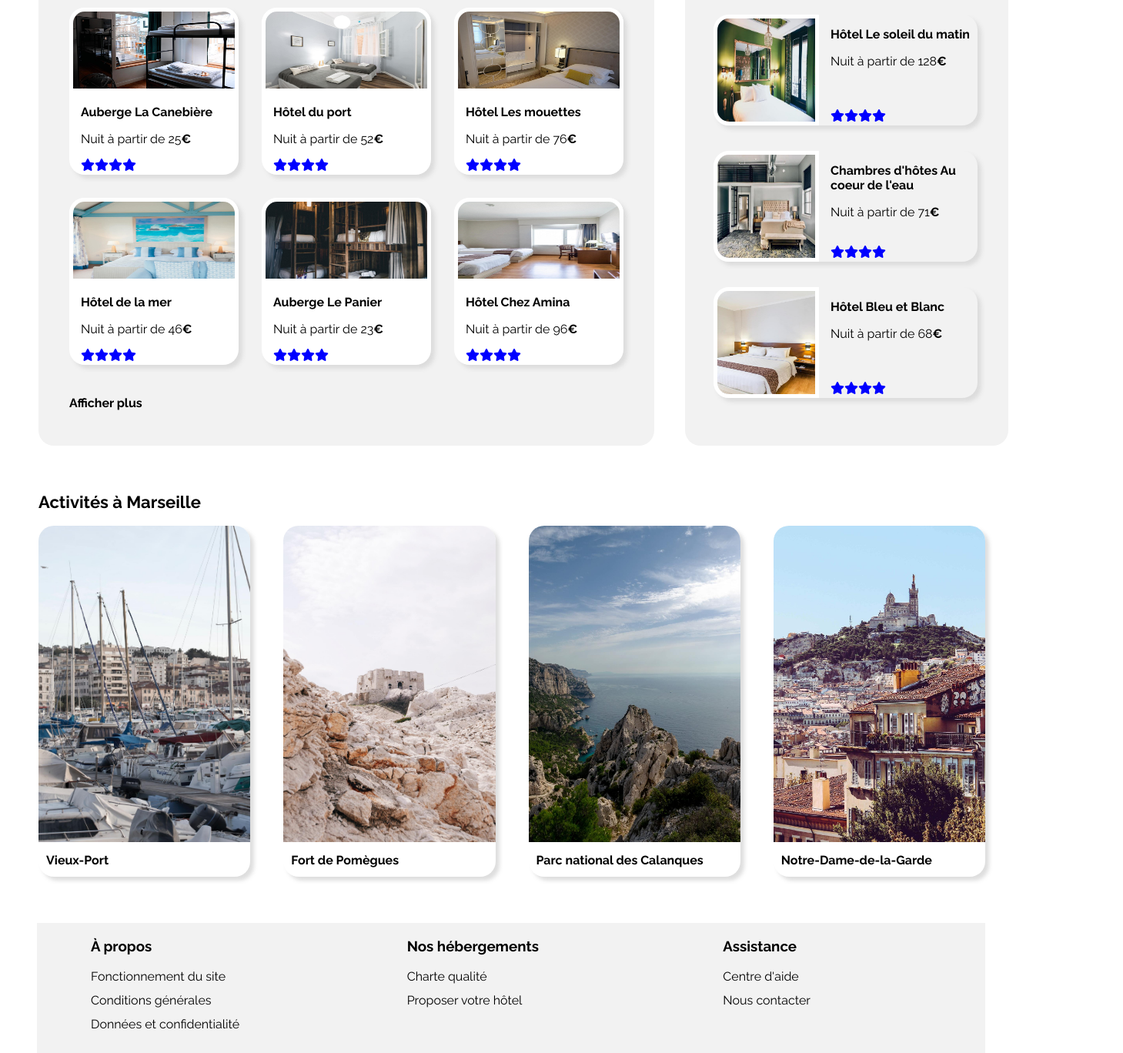
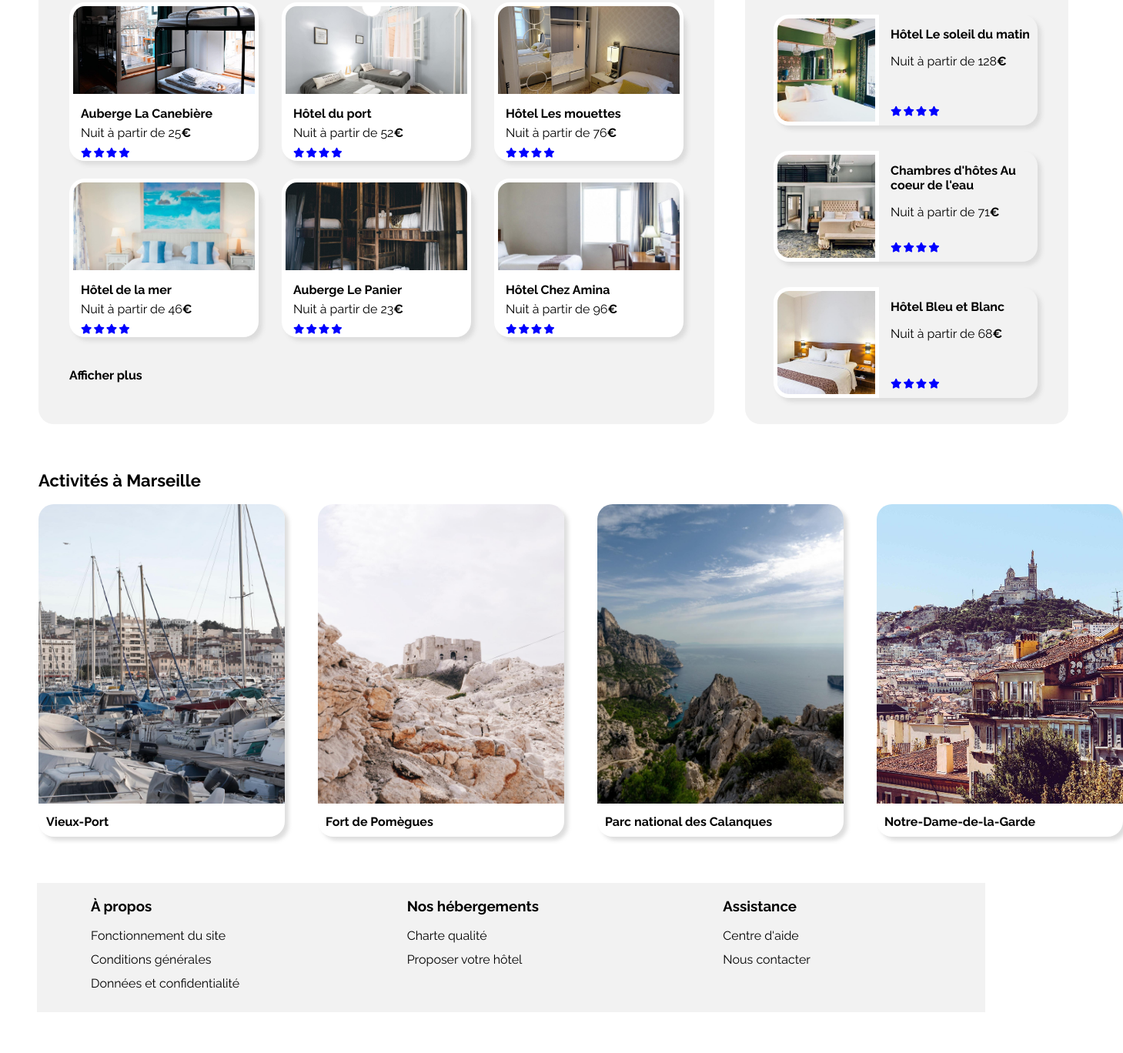
Before and after one commit to AroldMauger/projet_2_booki, a plain HTML site: page index.html in a window 1280 px wide. Shown: the part 447-1815 px from the top of the page at 77% size, 1459 px wide, since content can reach past the window. After the commit the page ends 1762 px from the top, so only its background shows below. Drawn offline with Linux system fonts and the light colour scheme.

Commit message:
Travail sur padding, balise <a>, footer

```diff
--- a/css/style.css
+++ b/css/style.css
@@ -160,35 +160,43 @@ label {
     text-decoration: none;
     color: black;
 
+
 }
 .card {
     background-color: white;
     border-radius: 20px;
     display: flex;
     flex-direction: column;
-    justify-content: space-between;
+    justify-content: center;
     box-shadow: 5px 5px 5px #d9d9d9dd;
-}
+    width: 246px;
+    height: 199px;
 
-.etoiles {
-    display: flex;
-    margin-bottom: 5px;
 }
 
 .card_image {
     border-radius: 20px 20px 0px 0px;
     border: 5px solid #FFFFFF;
+    object-fit: cover;
 }
 
 .card_image_small {
     border-radius: 20px 0px 0px 20px;
-    border: 5px solid #FFFFFF
-
+    border: 5px solid #FFFFFF;
+    object-fit: cover;
 }
 .content_medium_card {
     padding-left:15px;
+    line-height: 9px;
 }
-
+.etoiles {
+    display: flex;
+    padding-bottom: 11px;
+}
+.etoiles >i {
+    font-size: 80%;
+    letter-spacing: 2px;
+}
 .smallcard {
     width: 343px;
     height: 144px;
@@ -232,7 +240,6 @@ h3 > a {
     grid-template-columns: 1fr 1fr 1fr 1fr;
     gap : 43px;
     margin-top: 18px;
-
 }
 .large_cards img {
     object-fit: cover;
--- a/index.html
+++ b/index.html
@@ -73,7 +73,7 @@
                     <div class="medium_cards">
                         <a class="lien_cards 1" href="#">
                             <div class="card 1">
-                                <img class="card_image" src="images/hebergements/3_medium/marcus-loke-WQJvWU_HZFo-unsplash.jpg" alt="Photo de l'Auberge La Canebière" style="width: 220px; height: 110px;">
+                                <img class="card_image" src="images/hebergements/3_medium/marcus-loke-WQJvWU_HZFo-unsplash.jpg" alt="Photo de l'Auberge La Canebière" style="width: 246px; height: 124px;">
                                 <div class="content_medium_card">
                                 <p class="titre_cards">Auberge La Canebière</p>
                                 <p>Nuit à partir de 25<strong>€</strong></p>
@@ -88,7 +88,7 @@
                         </a>
                         <a class="lien_cards 2" href="#">
                             <div class="card 2">
-                                <img class="card_image" src="images/hebergements/3_medium/fred-kleber-gTbaxaVLvsg-unsplash.jpg" alt="Photo de l'Hôtel du port" style="width: 220px; height: 110px;">
+                                <img class="card_image" src="images/hebergements/3_medium/fred-kleber-gTbaxaVLvsg-unsplash.jpg" alt="Photo de l'Hôtel du port" style="width: 246px; height: 124px;">
                                 <div class="content_medium_card">
                                 <p class="titre_cards">Hôtel du port</p>
                                 <p>Nuit à partir de 52<strong>€</strong></p>
@@ -103,7 +103,7 @@
                         </a>
                         <a class="lien_cards 3" href="#">
                             <div class="card 3">
-                                <img class="card_image" src="images/hebergements/3_medium/reisetopia-B8WIgxA_PFU-unsplash.jpg" alt="Photo de l'Hôtel Les mouettes" style="width: 220px; height: 110px;">
+                                <img class="card_image" src="images/hebergements/3_medium/reisetopia-B8WIgxA_PFU-unsplash.jpg" alt="Photo de l'Hôtel Les mouettes" style="width: 246px; height: 124px;">
                                     <div class="content_medium_card">
                                     <p class="titre_cards">Hôtel Les mouettes</p>
                                         <p>Nuit à partir de 76<strong>€</strong></p>
@@ -118,7 +118,7 @@
                         </a>
                         <a class="lien_cards 4" href="#">
                             <div class="card 4">
-                                <img class="card_image" src="images/hebergements/3_medium/annie-spratt-Eg1qcIitAuA-unsplash.jpg" alt="Photo de l'Hôtel de la mer" style="width: 220px; height: 110px;">
+                                <img class="card_image" src="images/hebergements/3_medium/annie-spratt-Eg1qcIitAuA-unsplash.jpg" alt="Photo de l'Hôtel de la mer" style="width: 246px; height: 124px;">
                                     <div class="content_medium_card">
                                     <p class="titre_cards">Hôtel de la mer</p>
                                         <p>Nuit à partir de 46<strong>€</strong></p>
@@ -133,7 +133,7 @@
                         </a>
                         <a class="lien_cards 5" href="#">
                             <div class="card 5">
-                                <img class="card_image" src="images/hebergements/3_medium/nicate-lee-kT-ZyaiwBe0-unsplash.jpg" alt="Photo de l'Auberge Le Panier" style="width: 220px; height: 110px;">
+                                <img class="card_image" src="images/hebergements/3_medium/nicate-lee-kT-ZyaiwBe0-unsplash.jpg" alt="Photo de l'Auberge Le Panier" style="width: 246px; height: 124px;">
                                     <div class="content_medium_card">
                                     <p class="titre_cards">Auberge Le Panier</p>
                                         <p>Nuit à partir de 23<strong>€</strong></p>
@@ -148,7 +148,7 @@
                         </a>
                         <a class="lien_cards 6" href="#">
                             <div class="card 6">
-                                <img class="card_image" src="images/hebergements/3_medium/febrian-zakaria-M6S1WvfW68A-unsplash.jpg" alt="Photo de l'Hôtel Chez Amina" style="width: 220px; height: 110px;">
+                                <img class="card_image" src="images/hebergements/3_medium/febrian-zakaria-M6S1WvfW68A-unsplash.jpg" alt="Photo de l'Hôtel Chez Amina" style="width: 246px; height: 124px;">
                                     <div class="content_medium_card">
                                     <p class="titre_cards">Hôtel Chez Amina</p>
                                         <p>Nuit à partir de 96<strong>€</strong></p>
@@ -227,25 +227,25 @@
                     <div class="large_cards">
                         <a class="lien_cards_activites" href="#">
                             <div class="largecard" id="largecard1">
-                                <img id="imagelarge1" src="images/activites/2_large/reno-laithienne-QUgJhdY5Fyk-unsplash.jpg" alt="photo du Vieux-Port">
+                                <img id="imagelarge1" src="images/activites/2_large/reno-laithienne-QUgJhdY5Fyk-unsplash.jpg" alt="photo du Vieux-Port" style="width: 320px; height: 389px;">
                                 <p class="titre_cards">Vieux-Port</p>
                             </div>
                         </a>
                         <a class="lien_cards_activites" href="#">
                             <div class="largecard" id="largecard2">
-                                <img id="imagelarge2" src="images/activites/2_large/paul-hermann-QFTrLdQIRhI-unsplash.jpg" alt="photo du Fort de Pomègues">
+                                <img id="imagelarge2" src="images/activites/2_large/paul-hermann-QFTrLdQIRhI-unsplash.jpg" alt="photo du Fort de Pomègues" style="width: 320px; height: 389px;">
                                 <p class="titre_cards">Fort de Pomègues</p>
                             </div>
                         </a>
                         <a class="lien_cards_activites" href="#">
                             <div class="largecard" id="largecard3">
-                                <img id="imagelarge3" src="images/activites/2_large/kilyan-sockalingum-NR8-cBCN3aI-unsplash.jpg" alt="photo du Parc national des Calanques">
+                                <img id="imagelarge3" src="images/activites/2_large/kilyan-sockalingum-NR8-cBCN3aI-unsplash.jpg" alt="photo du Parc national des Calanques" style="width: 320px; height: 389px;">
                                 <p class="titre_cards">Parc national des Calanques</p>
                             </div>
                         </a>
                         <a class="lien_cards_activites" href="#">
                             <div class="largecard" id="largecard4">
-                                <img id="imagelarge4" src="images/activites/2_large/florian-wehde-xW9e8gdotxI-unsplash.jpg" alt="photo de Notre-Dame-de-la-Garde">
+                                <img id="imagelarge4" src="images/activites/2_large/florian-wehde-xW9e8gdotxI-unsplash.jpg" alt="photo de Notre-Dame-de-la-Garde" style="width: 320px; height: 389px;">
                                 <p class="titre_cards">Notre-Dame-de-la-Garde</p>
                             </div>
                         </a>
@@ -255,31 +255,39 @@
         <footer>
             <div class="a_propos">
                 <h3>À propos</h3>
-                <a class="lien_footer" href="#">
                     <ul class="colonne 1_footer">
-                        <li>Fonctionnement du site</li>
-                        <li>Conditions générales</li>
-                        <li>Données et confidentialité</li>
+                        <li>
+                            <a class="lien_footer" href="#">Fonctionnement du site</a>
+                        </li>
+                        <li>
+                            <a class="lien_footer" href="#">Conditions générales</a>
+                        </li>
+                        <li>
+                            <a class="lien_footer" href="#">Données et confidentialité</a>
+                        </li>
                     </ul>
-                </a>
             </div>
             <div class="nos_hebergements">
                 <h3>Nos hébergements</h3>
-                <a class="lien_footer" href="#">
                     <ul class="colonne 2_footer">
-                        <li>Charte qualité</li>
-                        <li>Proposer votre hôtel</li>
+                        <li>
+                            <a class="lien_footer" href="#">Charte qualité</a>
+                        </li>
+                        <li>
+                            <a class="lien_footer" href="#">Proposer votre hôtel</a>
+                        </li>
                     </ul>
-                </a>
             </div>
             <div class="assistance">
                 <h3>Assistance</h3>
-                <a class="lien_footer" href="#">
                     <ul class="colonne 3_footer">
-                        <li>Centre d'aide</li>
-                         <li>Nous contacter</li>
+                        <li>
+                            <a class="lien_footer" href="#">Centre d'aide</a>
+                        </li>
+                         <li>
+                            <a class="lien_footer" href="#">Nous contacter</a>
+                        </li>
                     </ul>
-                </a>
             </div>
         </footer>
     </body>
```
